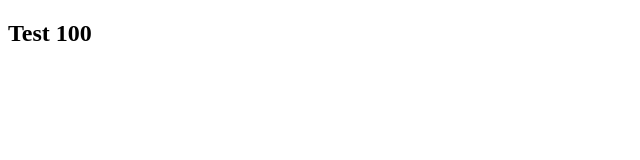
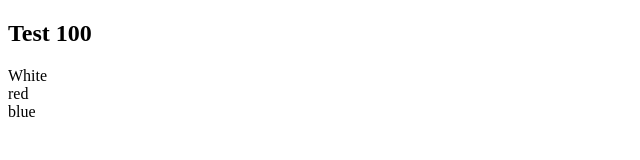
Before and after one commit to kuro1417/Test, a plain HTML site: page Index.html in a window 1280 px wide. Shown: the whole page, without its empty margins (0-640 px from the left). Drawn offline with Linux system fonts and the light colour scheme.

Commit message:
test change

```diff
--- a/Index.html
+++ b/Index.html
@@ -7,5 +7,8 @@
 </head>
 <body>
     <h2>Test 100</h2>
+    <div>White</div>
+    <div>red</div>
+    <div>blue</div>
 </body>
 </html>
```
